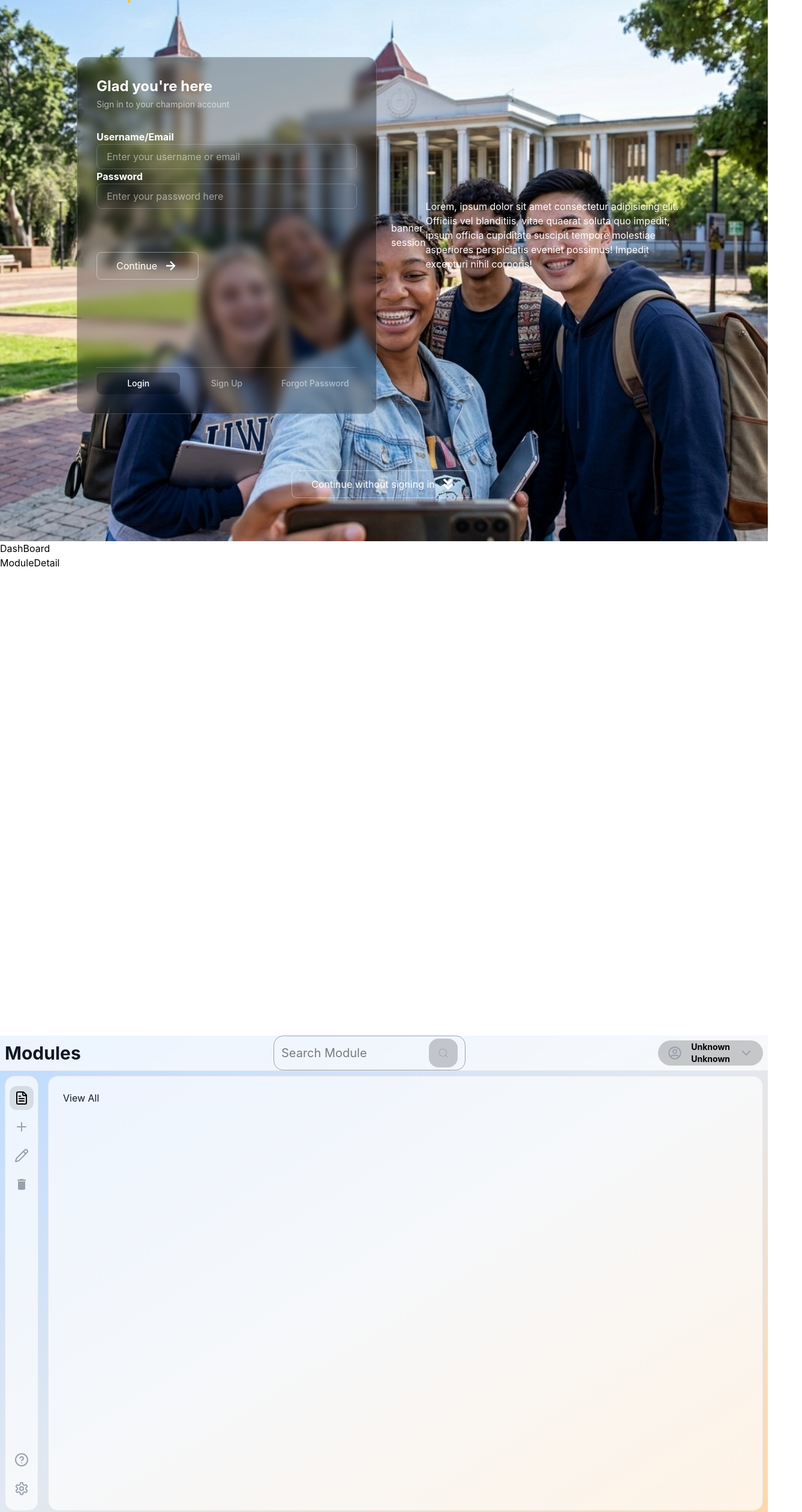
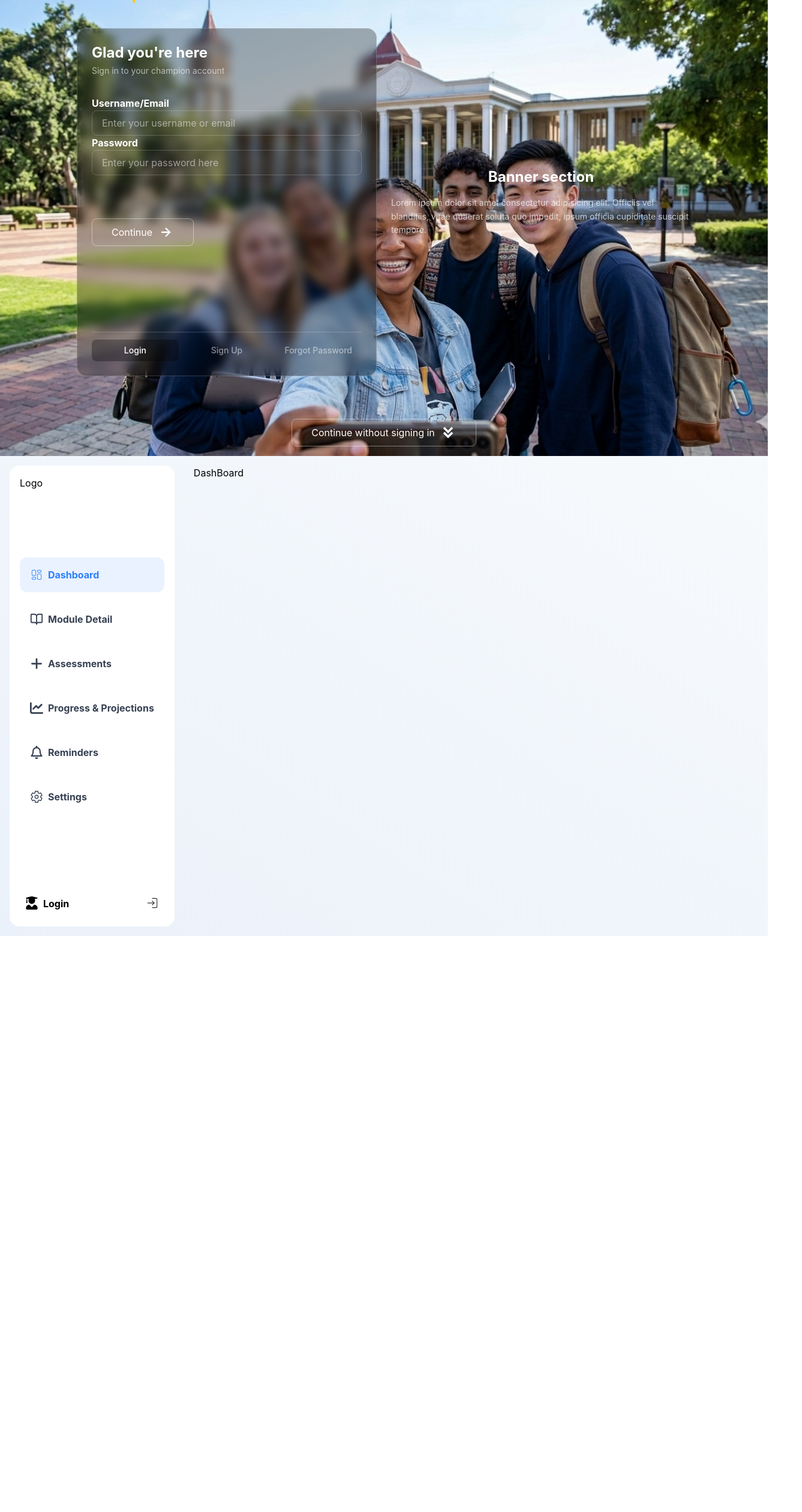
Before and after one commit to ashleynkuna33/uwc-cam-champion, a React (Vite) app in the folder uwc-cam-champion-site/: page / in a window 1280 px wide. Shown: the part 40-2560 px from the top of the page at 60% size, 1337 px wide, since content can reach past the window. After the commit the page ends 1600 px from the top, so only its background shows below. Built offline with nearby package versions, Linux system fonts and the light colour scheme.

Commit message:
revised v

```diff
--- a/uwc-cam-champion-site/src/App.jsx
+++ b/uwc-cam-champion-site/src/App.jsx
@@ -1,16 +1,11 @@
-import { AuthScreen, Dashboard, ModuleDetail, Progress, Reminders, Settings, Tasks } from "./screens";
+import { AuthScreen, Body} from "./screens";
 
 
 function App() {
   return (
     <>
     <AuthScreen />
-    <Dashboard />
-    <ModuleDetail />
-    <Tasks />
-    <Progress />
-    <Reminders />
-    <Settings />
+    <Body />
     </>
   )
 };
--- a/uwc-cam-champion-site/src/screens/Auth.jsx
+++ b/uwc-cam-champion-site/src/screens/Auth.jsx
@@ -1,63 +1,74 @@
 import { useState } from "react";
 import { SignIn, SignUp, ForgotPassword } from "../components";
 import { Background1 } from "../assets";
-
-import CustomButton from "../components/CustomButton"
+import CustomButton from "../components/CustomButton";
 import { BiSolidChevronsDown } from "react-icons/bi";
 
 function Auth() {
-
     const [activeTab, setActiveTab] = useState("login");
 
     return (
-        <div className="min-h-screen w-full relative bg-fixed bg-cover bg-center" style={{ backgroundImage: `url(${Background1})`}}>
-            {/* logo, we can remove it for the actual icon if we have one */}
-            <div className="absolute top-4 left-2 z-10">
-                <h1 className="text-white text-2xl font-bold tracking-wide ">UWC <span className="text-yellow-400">CAM Champion</span></h1>
+        <div
+            className="h-screen w-full flex flex-col bg-fixed bg-cover bg-center overflow-hidden"
+            style={{ backgroundImage: `url(${Background1})` }}
+        >
+            {/* Logo */}
+            <div className="shrink-0 px-4 pt-4 pb-2">
+                <h1 className="text-white text-2xl font-bold tracking-wide">
+                    UWC <span className="text-yellow-400">CAM Champion</span>
+                </h1>
             </div>
 
-            <div className="pt-16 min-h-screen flex items-center justify-center px-4">
-                <div className="grid grid-cols-1 md:grid-cols-2 w-full max-w-5xl gap-6">
+            {/* Main content — grows to fill remaining space */}
+            <div className="flex-1 flex items-center justify-center px-4 min-h-0">
+                <div className="grid grid-cols-1 md:grid-cols-2 w-full max-w-5xl gap-6 h-full max-h-[580px]">
 
-                {/* login view, this renders every screen under auth category */}
-                <div className="bg-black/30 backdrop-blur-sm border border-white/20 rounded-2xl p-8">
-                    <div className="mb-6 min-h-[460px] max-h-[460px] overflow-y-auto scrollbar-thin scrollbar-thumb-white/20 hover:scrollbar-thumb-white/40 scrollbar-track-transparent">
+                    {/* Auth card */}
+                    <div className="bg-black/30 backdrop-blur-sm border border-white/20 rounded-2xl p-6 flex flex-col min-h-0">
+                        <div className="flex-1 overflow-y-auto scrollbar-thin scrollbar-thumb-white/20 hover:scrollbar-thumb-white/40 scrollbar-track-transparent mb-4 min-h-0">
                             {activeTab === "login" && <SignIn />}
                             {activeTab === "signup" && <SignUp />}
                             {activeTab === "forgot" && <ForgotPassword />}
                         </div>
-                    <div className="flex border-t border-white/20 pt-2 gap-2">
-
-                    {/* login button */}
-                        <button onClick={() => setActiveTab("login")} className={`flex-1 py-2 rounded-lg text-sm font-medium transition-all ${
+                        <div className="shrink-0 flex border-t border-white/20 pt-3 gap-2">
+                            <button
+                                onClick={() => setActiveTab("login")}
+                                className={`flex-1 py-2 rounded-lg text-sm font-medium transition-all ${
                                     activeTab === "login" ? "bg-black/30 text-white" : "text-white/50 hover:text-white"
-                    }`}>Login</button>
-
-                    {/* sign up button */}
-                        <button onClick={() => setActiveTab("signup")} className={`flex-1 py-2 rounded-lg text-sm font-medium transition-all ${
+                                }`}
+                            >Login</button>
+                            <button
+                                onClick={() => setActiveTab("signup")}
+                                className={`flex-1 py-2 rounded-lg text-sm font-medium transition-all ${
                                     activeTab === "signup" ? "bg-black/30 text-white" : "text-white/50 hover:text-white"
-                    }`}>Sign Up</button>
-
-                    {/* forgot password button */}
-                        <button onClick={() => setActiveTab("forgot")} className={`flex-1 py-2 rounded-lg text-sm font-medium transition-all ${
+                                }`}
+                            >Sign Up</button>
+                            <button
+                                onClick={() => setActiveTab("forgot")}
+                                className={`flex-1 py-2 rounded-lg text-sm font-medium transition-all ${
                                     activeTab === "forgot" ? "bg-black/30 text-white" : "text-white/50 hover:text-white"
-                    }`}>Forgot Password</button>
-
+                                }`}
+                            >Forgot Password</button>
                         </div>
                     </div>
 
-                {/* banner, i don't know what we can add here yet or we can decide to remove it later */}
-                <div className="flex items-center justify-center text-white">
-                    <h1>banner session</h1>
-                    <p>Lorem, ipsum dolor sit amet consectetur adipisicing elit. Officiis vel blanditiis, vitae quaerat soluta quo impedit, ipsum officia cupiditate suscipit tempore molestiae asperiores perspiciatis eveniet possimus! Impedit excepturi nihil corporis!</p>
+                    {/* Banner */}
+                    <div className="hidden md:flex items-center justify-center text-white flex-col gap-4">
+                        <h1 className="text-2xl font-bold">Banner section</h1>
+                        <p className="text-white/70 text-sm leading-relaxed">
+                            Lorem ipsum dolor sit amet consectetur adipisicing elit. Officiis vel blanditiis,
+                            vitae quaerat soluta quo impedit, ipsum officia cupiditate suscipit tempore.
+                        </p>
                     </div>
                 </div>
             </div>
-            <div className="flex items-center justify-center pb-18">
-                <CustomButton text={"Continue without signing in"} icon={BiSolidChevronsDown}/>
+
+            {/* Footer button */}
+            <div className="shrink-0 flex items-center justify-center py-4">
+                <CustomButton text={"Continue without signing in"} icon={BiSolidChevronsDown} />
             </div>
         </div>
-    )
-};
+    );
+}
 
 export default Auth;
--- a/uwc-cam-champion-site/src/screens/Dashboard.jsx
+++ b/uwc-cam-champion-site/src/screens/Dashboard.jsx
@@ -1,6 +1,6 @@
 function DashBoard() {
     return (
-        <div className="">
+        <div>
             <h1>DashBoard</h1>
         </div>
     )
--- a/uwc-cam-champion-site/src/screens/ModuleDetail.jsx
+++ b/uwc-cam-champion-site/src/screens/ModuleDetail.jsx
@@ -1,7 +1,10 @@
 function ModuleDetail() {
     return (
-        <div className="min-h-screen w-full">
-            <h1>ModuleDetail</h1>
+        <div className="flex flex-col">
+            {/* header */}
+            <div>
+                <h1>Select Your Module</h1>
+            </div>
         </div>
     )
 }
--- a/uwc-cam-champion-site/src/screens/Reminders.jsx
+++ b/uwc-cam-champion-site/src/screens/Reminders.jsx
@@ -1,7 +1,7 @@
 function Reminders() {
     return (
         <div className="min-h-screen w-full">
-
+            <h1>Reminders</h1>
         </div>
     )
 }
--- a/uwc-cam-champion-site/src/screens/Settings.jsx
+++ b/uwc-cam-champion-site/src/screens/Settings.jsx
@@ -1,6 +1,6 @@
 function Settings() {
     return (
-        <div className="min-h-screen w-full">
+        <div >
             <h1>Settings</h1>
         </div>
     )
--- a/uwc-cam-champion-site/src/screens/Tasks.jsx
+++ b/uwc-cam-champion-site/src/screens/Tasks.jsx
@@ -1,105 +1,229 @@
-import { useState } from "react";
+import React, { useState } from "react";
 // icons
 import { LuFileText, LuPlus, LuPencil, LuCircleHelp, LuSettings } from "react-icons/lu";
 import { FaRegUserCircle } from "react-icons/fa";
 import { IoIosArrowDown } from "react-icons/io";
-import { MdDelete } from "react-icons/md";
-import { CiSearch } from "react-icons/ci";
+import { MdDelete, MdOutlineQuiz, MdAssignment, MdOutlineScience, MdHistoryEdu } from "react-icons/md";
+import { CiSearch, CiCalendar, CiFolderOn } from "react-icons/ci";
 
-const MenuIcon = ({ name: Icon, size, title, onPress, disableHover = false, isActive = false }) => {
-    return (
-        <div
-            onClick={onPress}
-            className={`cursor-pointer p-2 rounded-xl transition-all
-                ${isActive ? "bg-black/10 text-black" : "text-gray-400"}
-                ${!disableHover && "hover:bg-black/10 hover:text-black"}`}
-        >
-            <Icon size={size} title={title}/>
+const assessmentsData = [
+  {
+    id: 1,
+    type: 'Quiz',
+    title: 'Database Fundamentals Quiz 3',
+    moduleCode: 'DBS402',
+    moduleName: 'Database Systems',
+    dueDate: 'May 29, 2026',
+    status: 'Past Due',
+    description: 'MCQ on normalization and relational algebra.',
+    weight: '10%',
+    categoryWeight: '25%',
+  },
+  {
+    id: 2,
+    type: 'Assignment',
+    title: 'Web Design Project - Milestone 2',
+    moduleCode: 'WPR201',
+    moduleName: 'Web Programming',
+    dueDate: 'June 15, 2026',
+    status: 'Due in 6 days',
+    description: 'Functional prototype using React.',
+    weight: '15%',
+    categoryWeight: '35%',
+  },
+  {
+    id: 3,
+    type: 'Practical',
+    title: 'Java Lab Exam 1 (Practical Test)',
+    moduleCode: 'COS311',
+    moduleName: 'Object-Oriented Prog',
+    dueDate: 'June 18, 2026',
+    status: 'Due in 9 days',
+    description: 'Data structures implementation under time constraints.',
+    weight: '20%',
+    categoryWeight: '25%',
+  },
+  {
+    id: 4,
+    type: 'Test',
+    title: 'Linear Algebra Midterm Exam',
+    moduleCode: 'STA331',
+    moduleName: 'Statistical Analysis',
+    dueDate: 'July 2, 2026',
+    status: 'Upcoming',
+    description: 'Full midterm coverage of matrices and linear systems.',
+    weight: '30%',
+    categoryWeight: '40%',
+  }
+];
+
+export const AssessmentItem = ({ item, Icon }) => {
+  const config = getTypeConfig(item.type);
+
+  return (
+    <div className="grid grid-cols-1 lg:grid-cols-[1.5fr_1.2fr_1.2fr_1fr] items-center gap-6 p-5 border border-gray-200 rounded-2xl bg-white hover:shadow-md transition-shadow">
+
+      {/* 1 */}
+      <div className="flex gap-4 items-start">
+        <div className={`p-3 rounded-xl shrink-0 ${config.bg} ${config.color}`}>
+          <Icon size={24} />
         </div>
-    );
+        <div>
+          <span className={`text-xs font-bold uppercase tracking-wider ${config.color}`}>
+            {item.type}
+          </span>
+          <h3 className="font-bold text-gray-900 text-base mt-0.5 leading-snug">
+            {item.title}
+          </h3>
+          <p className="text-gray-400 text-xs mt-1 leading-normal max-w-sm">
+            {item.description}
+          </p>
+        </div>
+      </div>
+
+      {/* 2 */}
+      <div className="space-y-1.5">
+        <span className="text-xs font-semibold text-gray-400 block uppercase tracking-wider">Due Date</span>
+        <div className="flex flex-wrap items-center gap-2">
+          <div className="flex items-center gap-1.5 text-gray-700 font-bold text-sm">
+            <CiCalendar size={18} className="text-gray-400" />
+            {item.dueDate}
+          </div>
+          <span className={`text-[10px] px-2 py-0.5 rounded-md font-bold uppercase tracking-wide ${getStatusBadgeStyle(item.status)}`}>
+            {item.status}
+          </span>
+        </div>
+      </div>
+
+      {/* 3*/}
+      <div className="space-y-1">
+        <span className="text-xs font-semibold text-gray-400 block uppercase tracking-wider">Module</span>
+        <div className="flex items-center gap-1.5 text-gray-800 font-bold text-sm">
+          <CiFolderOn size={18} className="text-gray-400 shrink-0" />
+          <span>{item.moduleCode} <span className="text-gray-500 font-medium font-mono text-xs">({item.moduleName})</span></span>
+        </div>
+        <p className="text-[11px] text-gray-400 font-medium">
+          Task weight: <span className="font-bold text-gray-600">{item.weight}</span> of total module mark.
+        </p>
+      </div>
+
+      {/* 4*/}
+      <div className="flex flex-col sm:flex-row lg:flex-col items-stretch lg:items-end justify-center gap-2 w-full lg:w-auto ml-auto">
+        <div className="text-right lg:mb-1 px-1">
+          <span className="text-[11px] text-gray-400 font-medium block">
+            Category Component Weight
+          </span>
+          <span className="text-xs font-extrabold text-blue-600 bg-blue-50 px-2 py-0.5 rounded-md mt-0.5 inline-block">
+            {item.categoryWeight} Course Total
+          </span>
+        </div>
+        <button className="px-4 py-2 bg-blue-600 hover:bg-blue-700 text-white rounded-xl text-xs font-bold shadow-sm transition-colors cursor-pointer text-center">
+          Action Details
+        </button>
+      </div>
+
+    </div>
+  );
 };
 
-const SearchBar = ({placeholder = "Search Module"}) => {
+const SearchBar = ({ placeholder = "Search Module" }) => {
     return (
-        <div className="flex flex-row items-center border border-gray-400 rounded-2xl px-3 py-1 w-80">
+        <div className="flex flex-row items-center border border-gray-300 rounded-2xl px-3 w-full max-w-[320px] min-w-0 mx-4 mb-2 md: mb-2 bg-white shadow-sm focus-within:border-blue-500 transition-colors">
             <input
+                type="text"
                 placeholder={placeholder}
-                className="bg-transparent outline-none border-none text-sm text-black w-full text-xl"
+                className="bg-transparent outline-none border-none text-sm text-gray-700 w-full min-w-0 py-2"
             />
-            <div className="bg-black/20 rounded-2xl p-1.5 flex items-center justify-center">
-                <MenuIcon name={CiSearch} size={20} disableHover />
+            <div className="flex items-center justify-center text-gray-400 shrink">
+                <CiSearch size={20} />
             </div>
         </div>
     )
 };
 
-const UserHeader = ({ name = "Unknown", surname = "Unknown", isLogged = true }) => {
+const getTypeConfig = (type) => {
+  switch (type) {
+    case 'Quiz':
+      return { icon: MdOutlineQuiz, color: 'text-sky-500', bg: 'bg-sky-500/10' };
+    case 'Assignment':
+      return { icon: MdAssignment, color: 'text-amber-500', bg: 'bg-amber-500/10' };
+    case 'Practical':
+      return { icon: MdOutlineScience, color: 'text-emerald-500', bg: 'bg-emerald-500/10' };
+    case 'Test':
+      return { icon: MdHistoryEdu, color: 'text-indigo-500', bg: 'bg-indigo-500/10' };
+    default:
+      return { icon: MdAssignment, color: 'text-gray-500', bg: 'bg-gray-500/10' };
+  }
+};
 
-    const handleLogin = () => {
-        window.scrollTo({ top: 0, behavior: "smooth" });
-    }
-
-    const handleLogOut = () => {}
-
-    return (
-        <div className="flex flex-row gap-2 items-center justify-center border border-transparent rounded-3xl px-2 bg-black/20 cursor-pointer" onClick={() => !isLogged && handleLogin()}>
-            <MenuIcon name={FaRegUserCircle} size={22} disableHover />
-            {isLogged ? (
-                <div className="flex flex-row items-center gap-2">
-                    <div className="flex flex-col">
-                        <h1 className="text-sm font-bold">{name}</h1>
-                        <h1 className="text-sm font-bold">{surname}</h1>
-                    </div>
-                    <MenuIcon name={IoIosArrowDown} size={22} />
-                </div>
-            ) : (
-                <h1 className="text-sm font-bold">Log In</h1>
-            )}
-        </div>
-    );
+const getStatusBadgeStyle = (status) => {
+  if (status.includes('Past Due')) return 'bg-red-500 text-white';
+  if (status.includes('days')) return 'bg-amber-500 text-white';
+  return 'bg-blue-500 text-white';
 };
 
 function Tasks() {
-    const [tab, setTab] = useState("View All");
 
-    const handleSettings = () => {
-        window.scrollTo({ top: document.body.scrollHeight, behavior: "smooth" });
-    }
+    const [activeFilter, setActiveFilter] = useState('All');
+    const categories = ['All', 'Assignments', 'Quizzes', 'Practicals', 'Tests'];
+
+    const filteredAssessments = assessmentsData.filter(item => {
+    if (activeFilter === 'All') return true;
+    if (activeFilter === 'Assignments') return item.type === 'Assignment';
+    if (activeFilter === 'Quizzes') return item.type === 'Quiz';
+    if (activeFilter === 'Practicals') return item.type === 'Practical';
+    if (activeFilter === 'Tests') return item.type === 'Test';
+    return true;
+  });
 
     return (
-        <div className="min-h-screen w-full flex flex-col bg-gradient-to-br from-blue-200 via-slate-200 to-orange-200">
+        <div className="flex flex-col">
 
             {/* header */}
-            <div className="bg-white/70 backdrop-blur-sm flex items-center justify-between px-2 border-b border-gray-200">
-                <h1 className="font-bold text-3xl text-gray-900">Modules</h1>
+            <div className="bg-white/70 backdrop-blur-sm flex flex-col md:flex-row items-center justify-between px-6 h-[88px] md:h-18 border border-transparent rounded-2xl">
+                <h1 className="font-bold text-2xl text-gray-900 mr-4">Modules</h1>
                 <SearchBar />
-                <UserHeader />
             </div>
 
-            <div className="grid grid-cols-[auto_1fr] flex-1">
-                {/* the menu section */}
-                <div className="bg-white/70 border border-gray-200 rounded-2xl m-2 px-2 py-4 flex flex-col items-center justify-between w-14">
+            <h1 className="text-gray-500 my-2">Please note that the assessments shown here are intended to help you track your progress. Your lecturer's assessments, instructions, and deadlines remain the official source of information. Always double-check with your lecturer or course outline.</h1>
 
-                    {/* first icons group */}
-                    <div className="flex flex-col gap-2">
-                        <MenuIcon name={LuFileText} size={24} title={"View All"} isActive={tab === "View All"} onPress={() => setTab("View All")}/>
-                        <MenuIcon name={LuPlus} size={24} title={"Add Modules"} isActive={tab === "Add Modules"} onPress={() => setTab("Add Modules")}/>
-                        <MenuIcon name={LuPencil} size={24} title={"Edit Modules"} isActive={tab === "Edit Modules"} onPress={() => setTab("Edit Modules")}/>
-                        <MenuIcon name={MdDelete} size={24} title={"Delete Modules"} isActive={tab === "Delete Modules"} onPress={() => setTab("Delete Modules")}/>
-                    </div>
-
-                    {/* last group */}
-                    <div className="flex flex-col gap-2">
-                        <MenuIcon name={LuCircleHelp} size={24} title={"Help"} isActive={tab === "Help"} onPress={() => setTab("Help")}/>
-                        <MenuIcon name={LuSettings} size={24} title={"Settings"} onPress={handleSettings}/>
-                    </div>
+            <div className="flex flex-wrap items-center justify-between gap-4 mb-6 bg-gray-50/60 p-1.5 rounded-2xl border border-gray-100">
+                <div className="flex flex-wrap gap-1">
+                {categories.map((cat) => (
+                    <button
+                    key={cat}
+                    onClick={() => setActiveFilter(cat)}
+                    className={`px-4 py-2 rounded-xl text-sm font-semibold transition-all cursor-pointer ${
+                        activeFilter === cat
+                        ? 'bg-blue-600 text-white shadow-sm'
+                        : 'text-gray-600 hover:bg-gray-200/50'
+                    }`}
+                    >
+                    {cat}
+                    </button>
+                ))}
                 </div>
-
-                {/* view section */}
-                <div className="bg-white/70 border border-gray-200 rounded-2xl p-6 m-2">
-                    <h1 className="text-gray-900">{tab}</h1>
+                <div className="text-sm font-medium text-gray-500 px-2">
+                Total Filtered: <span className="font-bold text-gray-800">{filteredAssessments.length}</span>
                 </div>
             </div>
+
+            <div className="space-y-4">
+                {filteredAssessments.length > 0 ? (
+                    filteredAssessments.map((item) => {
+                        const config = getTypeConfig(item.type);
+
+                        return (
+                            <AssessmentItem key={item.id} item={item} Icon={config.icon}/>
+                        );
+                    })
+                ) : (
+                    <div className="text-center p-12 bg-gray-50/50 rounded-2xl border border-dashed border-gray-200">
+                    <p className="text-gray-400 font-medium text-sm">No assessments found matching this category filter.</p>
+                    </div>
+                )}
+            </div>
+
         </div>
     )
 };
--- a/uwc-cam-champion-site/src/screens/index.js
+++ b/uwc-cam-champion-site/src/screens/index.js
@@ -5,3 +5,4 @@
 export { default as Reminders } from "./Reminders";
 export { default as Settings } from "./Settings";
 export { default as Tasks } from "./Tasks";
+export { default as Body } from "./body";
```
Lines whose indentation alone changed are shown as unchanged.
